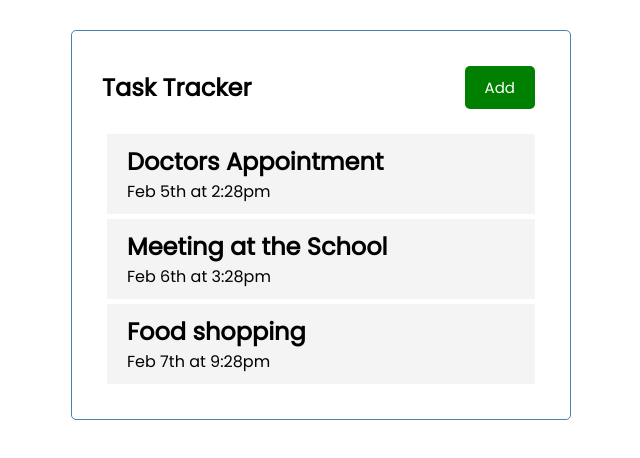
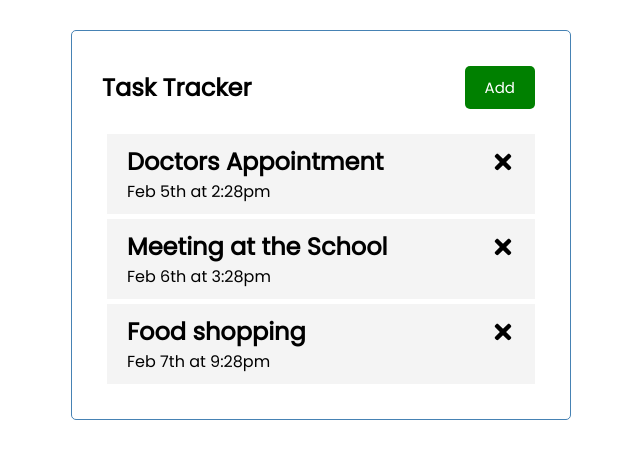
Before and after one commit to haamid10/Task-Tracker-with-Gsap, a React (Create React App) app: page / in a window 1280 px wide. Shown: the top 458 px of the page, without its empty margins (319-959 px from the left). Built offline with nearby package versions, Linux system fonts and the light colour scheme.

Commit message:
added to to react Icons

```diff
--- a/src/components/Task.jsx
+++ b/src/components/Task.jsx
@@ -1,8 +1,11 @@
 
+import {FaTimes} from "react-icons/fa"
 const Task = ({task}) => {
   return (
     <div className="task">
-      <h2>{task.text}</h2>
+      <h2>{task.text}
+       <FaTimes/></h2>
+
       <p>{task.day}</p>
       <h3>{task.reminder}</h3>
 
--- a/src/index.css
+++ b/src/index.css
@@ -67,7 +67,7 @@ body {
   border-left: 5px solid green;
 }
 
-.task h3 {
+.task h2 {
   display: flex;
   align-items: center;
   justify-content: space-between;
```
